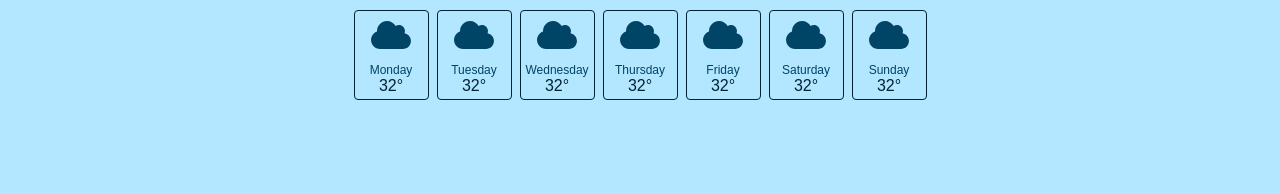
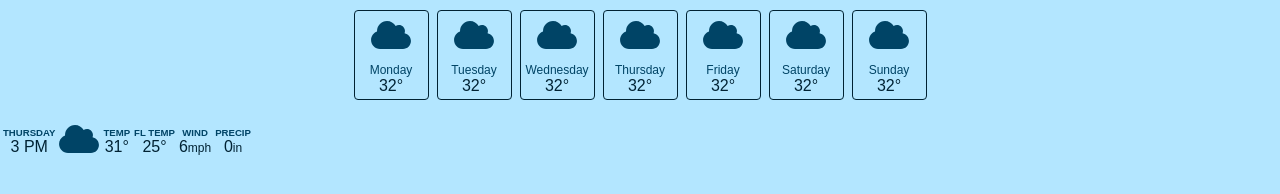
Before and after one commit to dra-gon-del/odin-weatherApp, a website built with Vite: page index.html in a window 1280 px wide. Shown: the part 118-312 px from the top of the page. Built offline with nearby package versions, Linux system fonts and the light colour scheme.

Commit message:
11. create one time info group in html

```diff
--- a/index.html
+++ b/index.html
@@ -38,6 +38,7 @@
         </div>
       </div>
     </header>
+
     <section class="day-section" data-day-section>
       <div class="day-card">
         <img src="public/icons/cloud.svg" class="weather-icon">
@@ -75,6 +76,46 @@
         <div>32&deg;</div>
       </div>
     </section>
+
+    <table class="hour-section">
+      <tbody data-hour-section>
+        <tr class="hour-row">
+          <td>
+            <div class="info-group">
+              <div class="label">Thursday</div>
+              <div>3 PM</div>
+            </div>
+          </td>
+          <td>
+            <img src="public/icons/cloud.svg" class="weather-icon"/>
+          </td>
+          <td>
+            <div class="info-group">
+              <div class="label">Temp</div>
+              <div>31&deg;</div>
+            </div>
+          </td>
+          <td>
+            <div class="info-group">
+              <div class="label">FL Temp</div>
+              <div>25&deg;</div>
+            </div>
+          </td>
+          <td>
+            <div class="info-group">
+              <div class="label">Wind</div>
+              <div>6<span class="value-sub-info">mph</span></div>
+            </div>
+          </td>
+          <td>
+            <div class="info-group">
+              <div class="label">Precip</div>
+              <div>0<span class="value-sub-info">in</span></div>
+            </div>
+          </td>
+        </tr>
+      </tbody>
+    </table>
     <script type="module" src="/main.js"></script>
   </body>
 </html>
```
